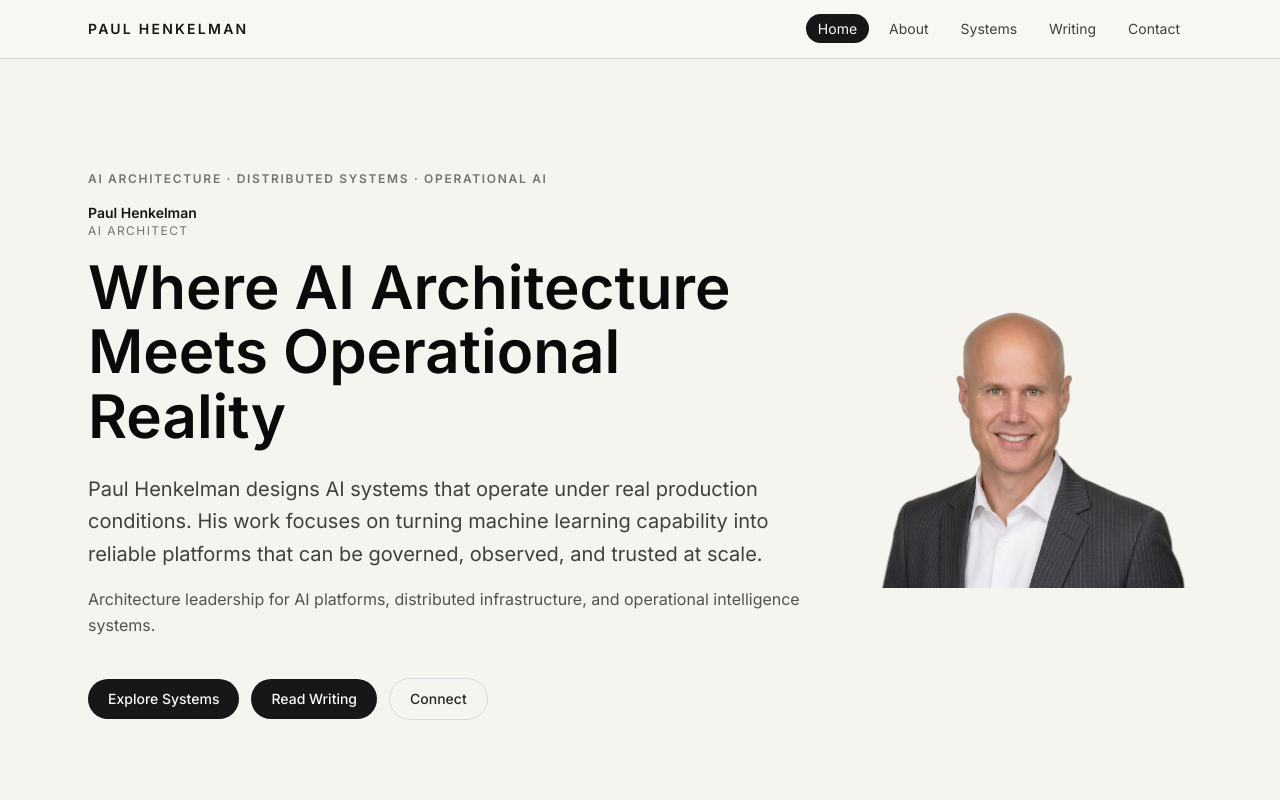
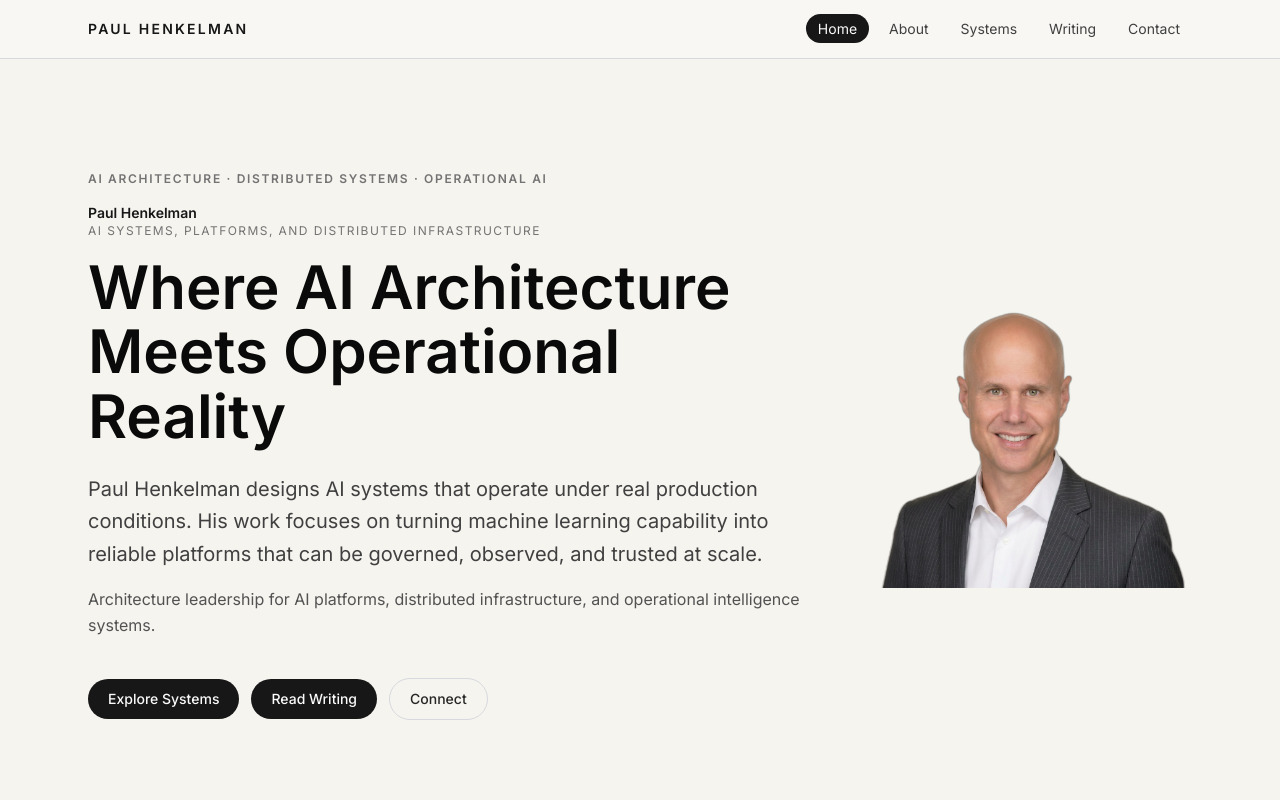
Before and after one commit to wondermuttt/paulhenkelman-com, a Next.js app: page / in a window 1280 px wide. Shown: the top 800 px of the page. Built offline with nearby package versions, Linux system fonts and the light colour scheme.

Commit message:
Update hero role text to broader systems/platforms positioning

```diff
--- a/content/home.ts
+++ b/content/home.ts
@@ -2,7 +2,7 @@ export const homeContent = {
   hero: {
     headerLine: "AI Architecture · Distributed Systems · Operational AI",
     identityName: "Paul Henkelman",
-    identityRole: "AI Architect",
+    identityRole: "AI Systems, Platforms, and Distributed Infrastructure",
     headline: "Where AI Architecture Meets Operational Reality",
     supporting:
       "Paul Henkelman designs AI systems that operate under real production conditions. His work focuses on turning machine learning capability into reliable platforms that can be governed, observed, and trusted at scale.",
```
